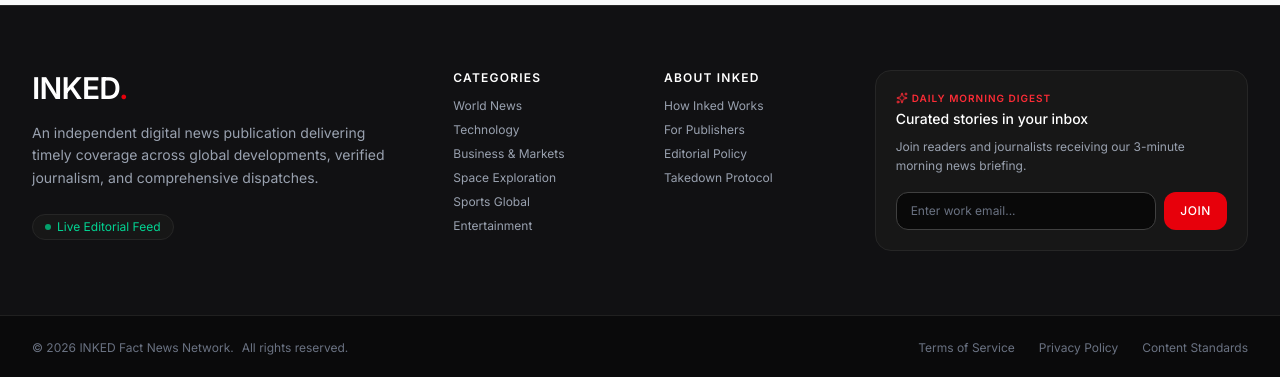
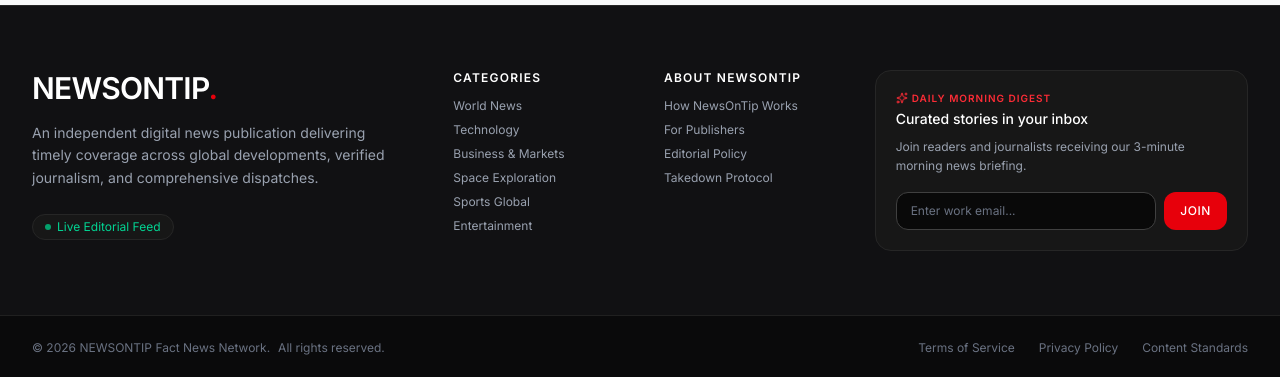
Before and after one commit to SoumyaranjanDS/inked-news, a React (Vite) app in the folder inked-website/: page /blog in a window 1280 px wide. Shown: the part 886-1263 px from the top of the page. Built offline with nearby package versions, Linux system fonts and the light colour scheme; no server answers; the HTML template or start-up script is replaced by a standard one.

Commit message:
update Footer.jsx

```diff
--- a/inked-website/src/components/Footer.jsx
+++ b/inked-website/src/components/Footer.jsx
@@ -27,7 +27,7 @@
               className="inline-flex items-center gap-1 group no-underline"
             >
               <span className="font-sans font-semibold text-3xl tracking-tight text-white group-hover:text-red-500 transition-colors">
-                INKED<span className="text-red-600">.</span>
+                NEWSONTIP<span className="text-red-600">.</span>
               </span>
             </Link>
 
@@ -103,7 +103,7 @@
           {/* Column 3: Platform & Transparency (2 cols) */}
           <div className="lg:col-span-2 space-y-3 font-sans">
             <h4 className="text-xs font-semibold uppercase tracking-widest text-white">
-              About Inked
+              About NewsOnTip
             </h4>
             <ul className="space-y-2 text-xs font-normal">
               <li>
@@ -111,7 +111,7 @@
                   to="/how-it-works"
                   className="hover:text-red-400 transition-colors no-underline"
                 >
-                  How Inked Works
+                  How NewsOnTip Works
                 </Link>
               </li>
               <li>
@@ -186,7 +186,7 @@
       <div className="border-t border-neutral-800/80 bg-black/40 py-6 font-sans">
         <div className="max-w-7xl mx-auto px-4 sm:px-6 lg:px-8 flex flex-col sm:flex-row items-center justify-between gap-4 text-xs text-gray-500 font-normal">
           <div className="flex items-center gap-2">
-            <span>© {new Date().getFullYear()} INKED Fact News Network.</span>
+            <span>© {new Date().getFullYear()} NEWSONTIP Fact News Network.</span>
             <span>All rights reserved.</span>
           </div>
 
```
